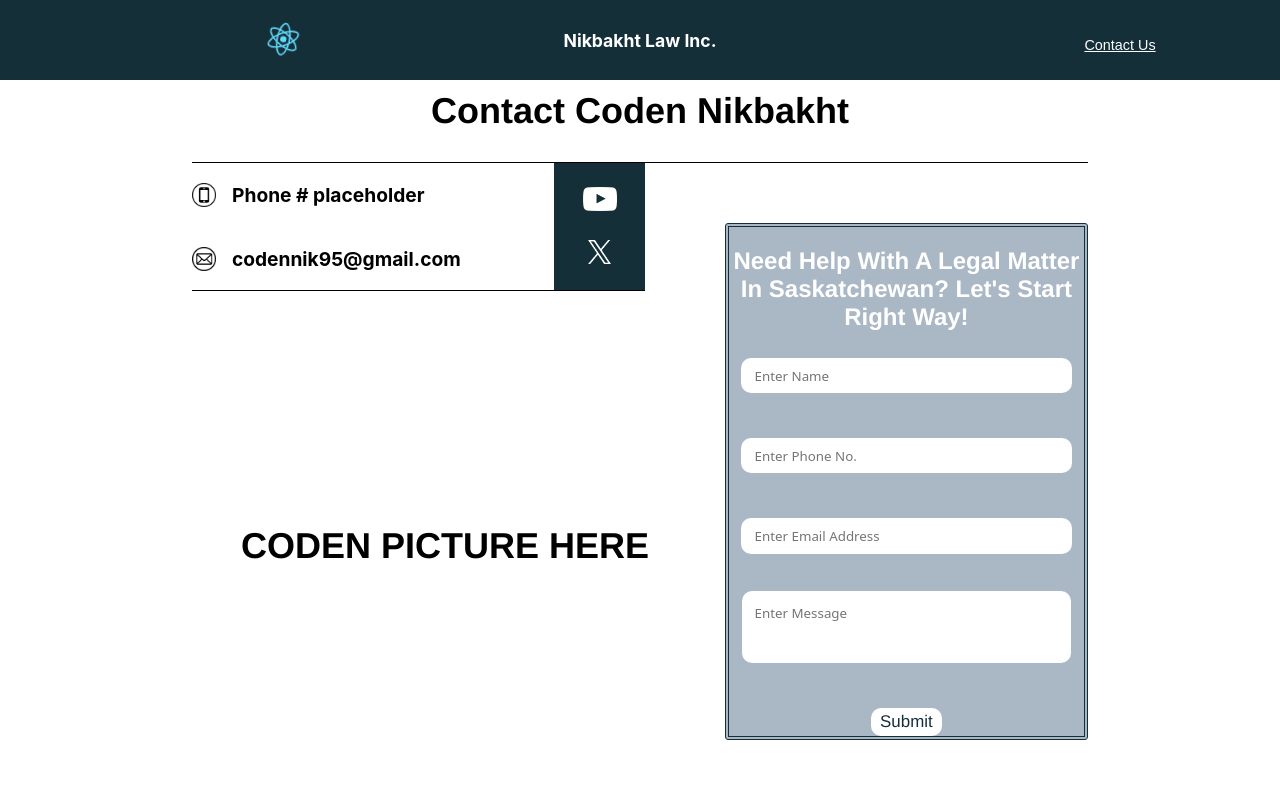
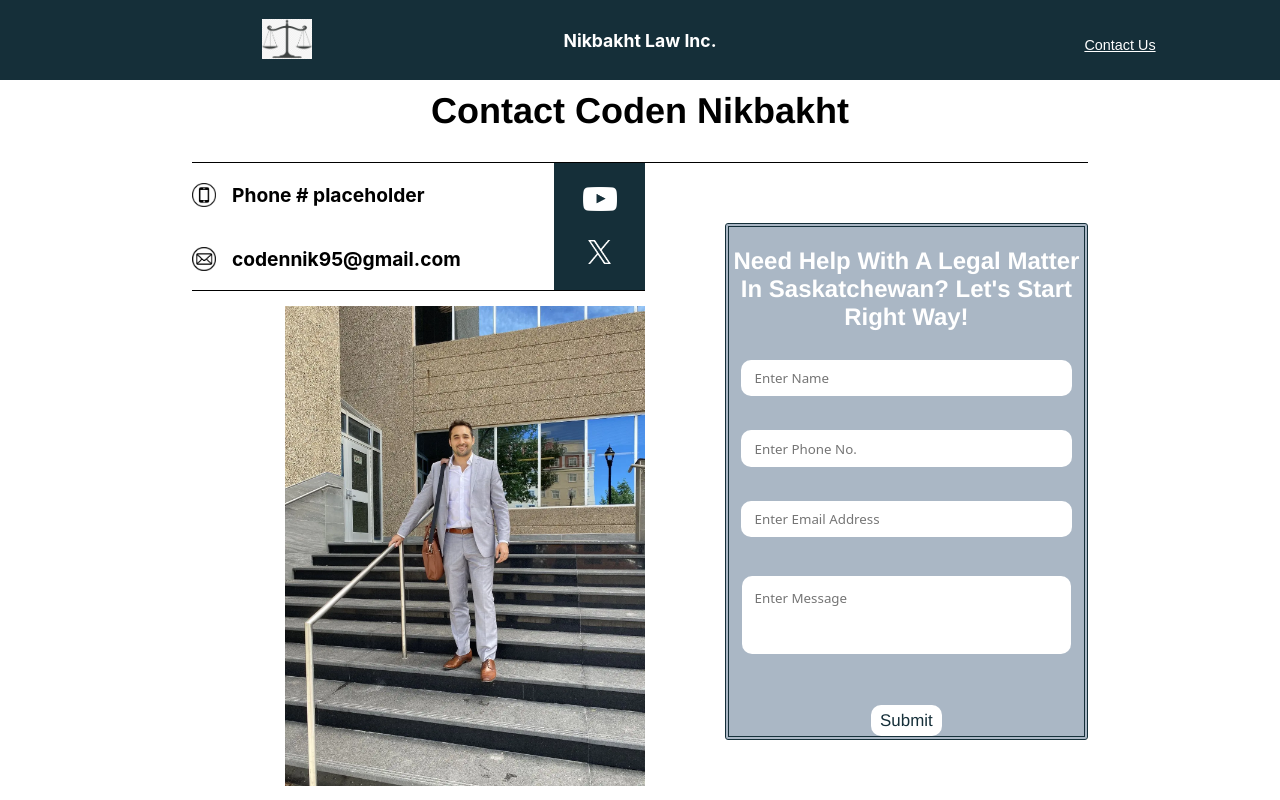
Before and after one commit to Ron-Sungcang/Nikbakht-AssociatesWebsite, a React (Create React App) app: page /contact in a window 1280 px wide. Shown: the top 800 px of the page. Built offline with nearby package versions, Linux system fonts and the light colour scheme.

Commit message:
More GUI changes and bug fix
Updated colors and fix the bug  found on the contacts text fields

```diff
--- a/src/App.css
+++ b/src/App.css
@@ -22,14 +22,7 @@
   font-size: calc(10px + 2vmin);
   color: white;
 }
-@keyframes App-logo-spin {
-  from {
-    transform: rotate(0deg);
-  }
-  to {
-    transform: rotate(360deg);
-  }
-}
+
 ::-webkit-scrollbar{
   width: 0.1px;
 }
--- a/src/App.js
+++ b/src/App.js
@@ -1,4 +1,4 @@
-import logo from './logo.svg';
+import logo from './scale-logo.png';
 import './App.css';
 
 import React, { Component } from 'react';
--- a/src/Contact.css
+++ b/src/Contact.css
@@ -151,9 +151,12 @@
 
     display: flex;
     flex-direction: column;
-    align-items: center;
-    justify-content: space-evenly;
+    align-items: end;
+    justify-content: center;
 
     height: 80%;
-    width: 95%;
+    width: 85%;
 }
+.picture{
+    height: 60vmin;
+}
--- a/src/Contact.js
+++ b/src/Contact.js
@@ -4,6 +4,7 @@ import PLogo from './phone-logo.png';
 import MLogo from './mail-logo.png';
 import XLogo from './logo-white.png';
 import YLogo from './youtubeIcon.png';
+import pic from './coden_n.webp';
 import {useState} from 'react';
 
 export const Contact = () => {
@@ -42,7 +43,7 @@ export const Contact = () => {
                             </div>
                         </div>
                         <div className='contact-BotL'>
-                            <h1 className='contact-Title'>CODEN PICTURE HERE</h1>
+                            <img src={pic} className='picture' alt='pic'></img>
                         </div>
                     </div>
                     <div className='contact-Right'>
@@ -60,7 +61,7 @@ export const Contact = () => {
                                 type='text'
                                 placeholder='Enter Phone No.'
                                 value={getPhone}
-                                onChange={e => setName(e.target.value)}
+                                onChange={e => setPhone(e.target.value)}
                             />
                         </div>
                         <div className='align-Text'>
@@ -75,7 +76,7 @@ export const Contact = () => {
                             <textarea className='message-Box'
                                 placeholder='Enter Message'
                                 value={getMessage}
-                                onChange={e => setEmail(e.target.value)}
+                                onChange={e => setMessage(e.target.value)}
                             />
                             </div>
                         <button className='contact-Button' onClick = {e => {
--- a/src/Landing.css
+++ b/src/Landing.css
@@ -26,7 +26,7 @@
     transition: 0.3s;
     height: 50vh;
     width: 90%;
-    background-color: rgba(43, 156, 226, 0.416);
+    background-color: #baeaff74;
 }
 .quick-Title {
     width: 70%;
@@ -168,7 +168,7 @@
     height: 6vmin;
 }
 .fill-Body {
-    background-color:rgb(239, 233, 233);
+    background-color:#dae2e5;
     display: flex;
     flex-direction: column;
     align-items: center;
@@ -204,11 +204,11 @@
     overflow-wrap: break-word;
 }
 .fill-Right {
-    background-color:rgba(222, 116, 30, 0.26);
-    border-color: #152f39;
+    background-color:#3a6676;
+    border-color: #385e6e;
     border-width: 0.5vh;
     border-radius: 15px;
-    border-style: double;
+    border-style: solid;
 
     display: flex;
     flex-direction: column;
@@ -234,7 +234,7 @@
     justify-content: center;
     width: 90%;
     height: 15%;
-    padding-bottom: 30px;
+    padding-bottom: 15px;
 }
 .text-Field{
     font-family: system-ui, -apple-system, BlinkMacSystemFont, 'Segoe UI', Roboto, Oxygen, Ubuntu, Cantarell, 'Open Sans', 'Helvetica Neue', sans-serif;
@@ -253,6 +253,7 @@
     flex-direction: column;
     align-items: center;
     justify-content: baseline;
+    padding-top: 15px;
     width: 90%;
     height: 35%;
 }
@@ -284,10 +285,11 @@
     transition: 0.3s;
 }
 .fill-Button:hover{
-    background-color:rgb(215, 137, 101);
-    border-color: rgb(215, 137, 101);
+    background-color:#152f39;
+    border-color: #152f39;
     color:white;
     font-size: 0.75em;
+    width: 22%;
 }
 .bottom-Body {
     background-color:#152f39;
```
Also changed, not shown: src/coden_n.webp (added), src/scale-logo.png (added).
